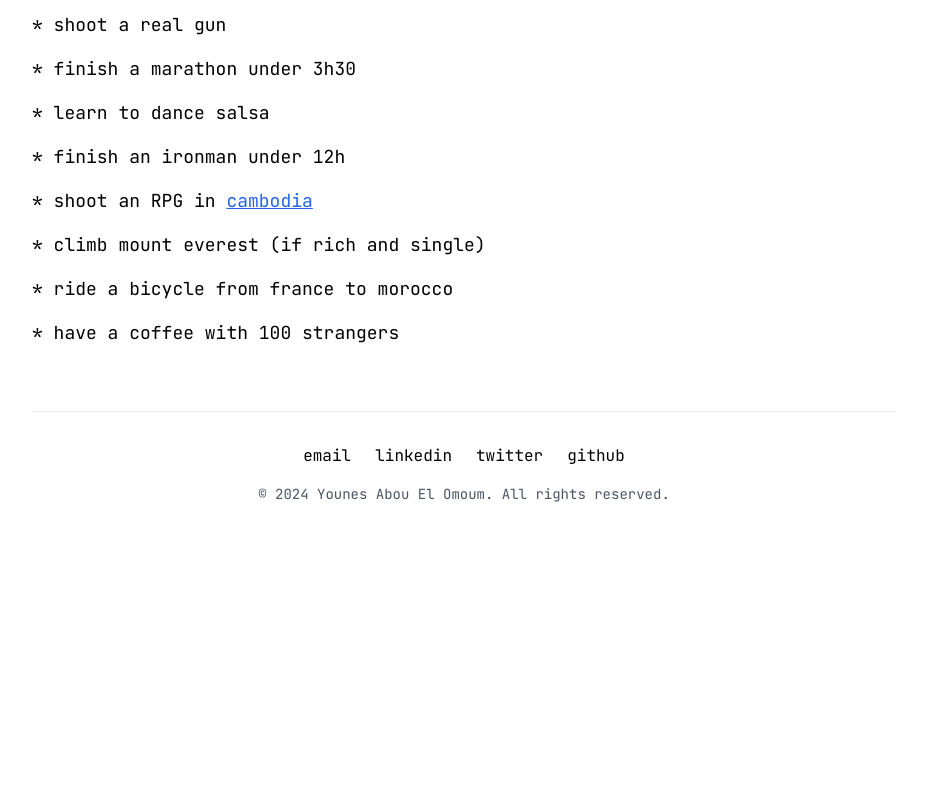
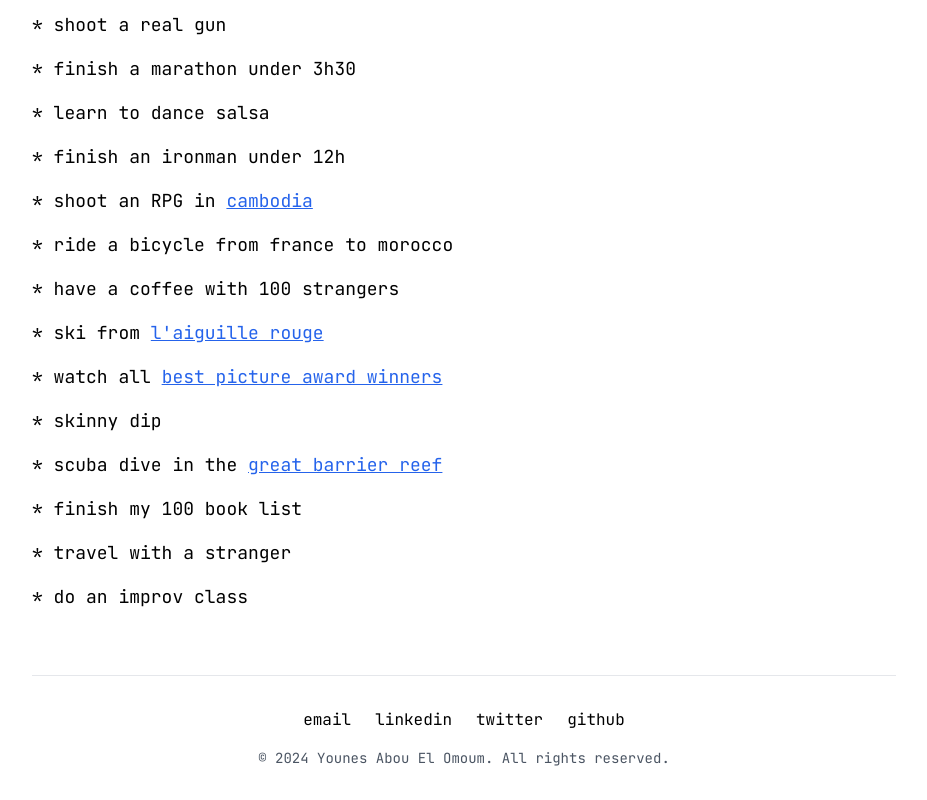
Before and after one commit to YounesAEO/younesaeo-website, a Next.js app: page /younesaeo-website/side-quests in a window 1280 px wide. Shown: the part 861-1661 px from the top of the page, without its empty margins (176-1103 px from the left). Before the commit the page ends 1397 px from the top, so only its background shows below. Built offline with nearby package versions, Linux system fonts and the light colour scheme.

Commit message:
update side quest list

```diff
--- a/app/side-quests/page.tsx
+++ b/app/side-quests/page.tsx
@@ -57,9 +57,33 @@ export default function SideQuests() {
 							href="https://www.getyourguide.com/phnom-penh-l273/cambodia-shooting-range-phnom-penh-sightseeing-tour-t686055/?ranking_uuid=398cca4a-276e-4d9e-8637-4bc52a7d65fc"
 						/>
 					</li>
-					<li>* climb mount everest (if rich and single)</li>
 					<li>* ride a bicycle from france to morocco</li>
 					<li>* have a coffee with 100 strangers</li>
+					<li>
+						* ski from{' '}
+						<OldLink
+							text="l'aiguille rouge"
+							href="https://g.co/kgs/hxXUWUr"
+						/>
+					</li>
+					<li>
+						* watch all{' '}
+						<OldLink
+							text="best picture award winners"
+							href="https://www.imdb.com/list/ls009480135/"
+						/>
+					</li>
+					<li>* skinny dip</li>
+					<li>
+						* scuba dive in the{' '}
+						<OldLink
+							text="great barrier reef"
+							href="https://maps.app.goo.gl/tHFPYnaUgLXjouZ9A"
+						/>
+					</li>
+					<li>* finish my 100 book list</li>
+					<li>* travel with a stranger</li>
+					<li>* do an improv class</li>
 				</ul>
 			</section>
 			<Footer />
```
